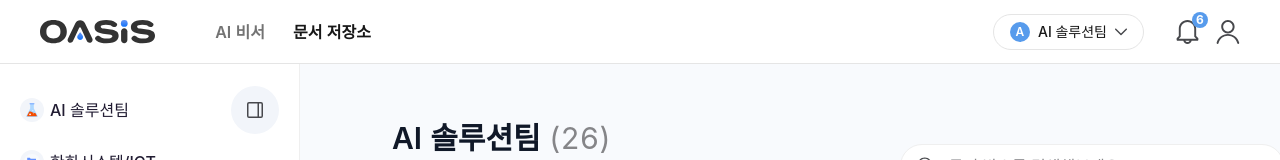
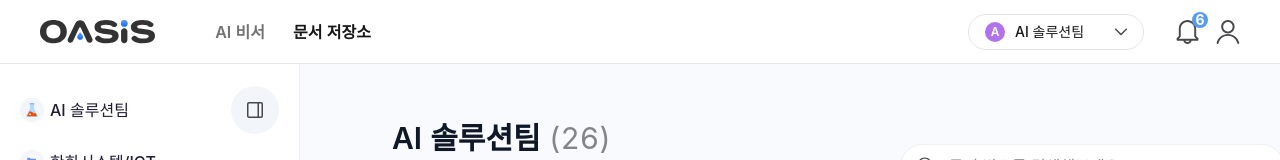
Before and after one commit to jieunchoi-hw/oasis-fe-portal-vue, a Vue app: page /rag in a window 1280 px wide. Shown: the top 160 px of the page. Built offline with nearby package versions, Linux system fonts and the light colour scheme.

Commit message:
app header switcher

```diff
--- a/src/components/AppHeader.vue
+++ b/src/components/AppHeader.vue
@@ -1,6 +1,6 @@
 <template>
   <header
-    class="bg-white border-b border-neutral-200 h-16 flex items-center justify-between px-10 fixed top-0 left-0 right-0 z-fixed"
+    class="bg-white border-b border-neutral-200 h-16 flex items-center justify-between px-10 fixed top-0 left-0 right-0 z-[1000]"
   >
     <!-- 왼쪽 영역: 로고 + 탭 네비게이션 -->
     <div class="flex items-center gap-12">
@@ -39,20 +39,87 @@
     <!-- 우측 메뉴 -->
     <div class="flex items-center gap-8">
       <!-- 사용자 프로필 드롭다운 -->
-      <div
-        class="flex items-center gap-2 px-4 py-2 border border-neutral-200 rounded-full cursor-pointer hover:bg-neutral-50 transition-colors h-9"
+      <div class="relative">
+        <Listbox v-model="selectedTeam">
+          <ListboxButton
+            class="w-44 flex items-center gap-2.5 px-4 py-2 bg-background-neutral border border-neutral-200 rounded-full cursor-pointer hover:bg-neutral-50 transition-colors h-9"
           >
             <div
-          class="w-5 h-5 rounded-full flex items-center justify-center bg-primary-neutral"
+              class="w-5 h-5 rounded-full flex items-center justify-center flex-shrink-0"
+              :class="selectedTeam.colorClass"
             >
-          <span class="text-white text-xs font-semibold">A</span>
+              <span class="text-white text-xs font-semibold leading-none">
+                {{ selectedTeam.initial }}
+              </span>
             </div>
-        <span class="text-sm font-medium text-neutral-900">AI 솔루션팀</span>
+            <span class="text-sm font-medium text-neutral-900">
+              {{ selectedTeam.name }}
+            </span>
             <img
               src="@/assets/icons/down-arrow.svg"
               alt="드롭다운"
-          class="w-3 h-2"
+              class="w-3 h-2 transition-transform duration-200 flex-shrink-0 ml-auto"
+              :class="{ 'rotate-180': isOpen }"
             />
+          </ListboxButton>
+
+          <transition
+            enter-active-class="transition duration-200 ease-out"
+            enter-from-class="transform scale-95 opacity-0"
+            enter-to-class="transform scale-100 opacity-100"
+            leave-active-class="transition duration-150 ease-in"
+            leave-from-class="transform scale-100 opacity-100"
+            leave-to-class="transform scale-95 opacity-0"
+          >
+            <ListboxOptions
+              class="w-44 absolute right-0 mt-2 bg-dropdown-background-normal border border-neutral-200 rounded-xl shadow-lg z-[9999] focus:outline-none"
+              @open="isOpen = true"
+              @close="isOpen = false"
+            >
+              <div class="p-1.5">
+                <ListboxOption
+                  v-for="team in teams"
+                  :key="team.id"
+                  :value="team"
+                  :disabled="team.unavailable"
+                  v-slot="{ active, selected }"
+                  class="cursor-pointer select-none relative"
+                >
+                  <li
+                    :class="[
+                      active ? 'bg-blue-50' : '',
+                      selected ? '' : '',
+                      team.unavailable ? 'opacity-50 cursor-not-allowed' : '',
+                      'relative flex items-center gap-2.5 px-4 py-2 rounded-md h-10 ',
+                    ]"
+                  >
+                    <div
+                      class="w-5 h-5 rounded-full flex items-center justify-center flex-shrink-0"
+                      :class="team.colorClass"
+                    >
+                      <span
+                        class="text-white text-xs font-medium leading-tight"
+                      >
+                        {{ team.initial }}
+                      </span>
+                    </div>
+                    <span
+                      class="text-sm font-medium flex-1"
+                      :class="[
+                        selected
+                          ? 'text-blue-600 font-semibold'
+                          : 'text-neutral-700 font-medium',
+                        team.unavailable ? 'text-neutral-400' : '',
+                      ]"
+                    >
+                      {{ team.name }}
+                    </span>
+                  </li>
+                </ListboxOption>
+              </div>
+            </ListboxOptions>
+          </transition>
+        </Listbox>
       </div>
 
       <!-- 알림 및 사용자 아이콘 -->
@@ -65,7 +132,7 @@
           />
           <!-- 알림 배지 -->
           <span
-            class="absolute -top-2 -right-2 text-white text-xs font-bold rounded-full w-4 h-4 flex items-center justify-center bg-primary-neutral"
+            class="absolute -top-2 -right-2 text-white text-sm font-bold rounded-full w-4 h-4 flex items-center justify-center bg-primary-neutral"
           >
             6
           </span>
@@ -85,9 +152,79 @@
 </template>
 
 <script setup>
-// 헤더 관련 로직이 필요한 경우 여기에 추가
+import { ref } from "vue";
+import {
+  Listbox,
+  ListboxButton,
+  ListboxOptions,
+  ListboxOption,
+} from "@headlessui/vue";
+
+// 드롭다운 상태 관리
+const isOpen = ref(false);
+
+// 팀 데이터 (피그마 디자인 기준)
+const teams = [
+  {
+    id: 1,
+    name: "AI 솔루션팀",
+    initial: "A",
+    colorClass: "figma-purple", // #B173EA
+    unavailable: false,
+  },
+  {
+    id: 2,
+    name: "공통솔루션팀",
+    initial: "공",
+    colorClass: "figma-blue", // #82B3FF
+    unavailable: false,
+  },
+  {
+    id: 3,
+    name: "제조솔루션팀",
+    initial: "제",
+    colorClass: "figma-yellow", // #FFBB33
+    unavailable: false,
+  },
+  {
+    id: 4,
+    name: "금융솔루션팀",
+    initial: "금",
+    colorClass: "figma-teal", // #66CBB8
+    unavailable: false,
+  },
+  {
+    id: 5,
+    name: "금융사업 1팀",
+    initial: "금",
+    colorClass: "figma-gray", // #5F6368
+    unavailable: false,
+  },
+];
+
+// 선택된 팀 (기본값: AI 솔루션팀)
+const selectedTeam = ref(teams[0]);
 </script>
 
 <style scoped>
-/* 헤더 관련 스타일링 */
+/* 피그마 디자인 색상 정의 - 컬러칩 컴포넌트화 추후 반영*/
+.figma-purple {
+  background-color: #b173ea;
+}
+
+.figma-blue {
+  background-color: #82b3ff;
+}
+
+.figma-yellow {
+  background-color: #ffbb33;
+}
+
+.figma-teal {
+  background-color: #66cbb8;
+}
+
+.figma-gray {
+  background-color: #5f6368;
+}
 </style>
```
Lines whose indentation alone changed are shown as unchanged.
